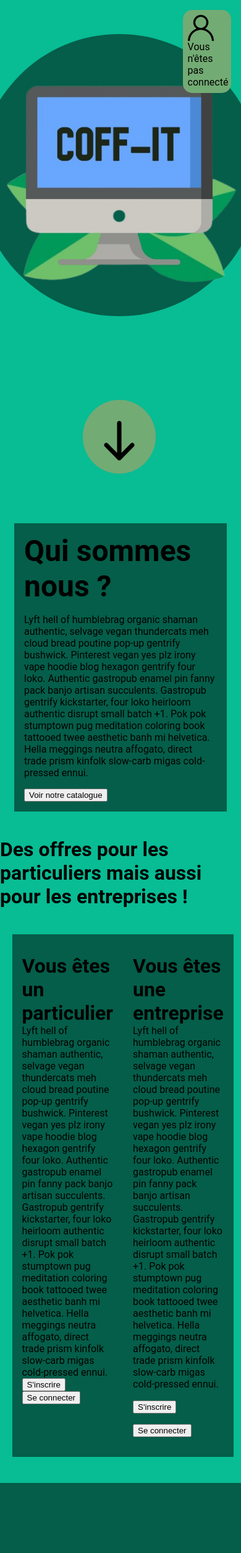
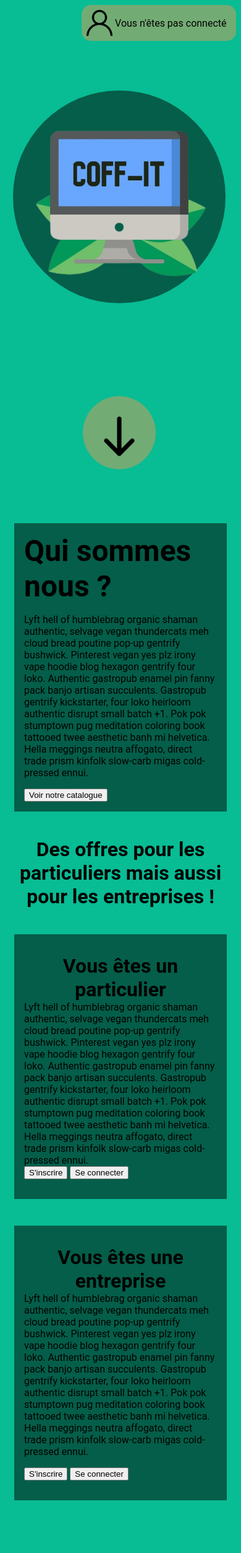
Before and after one commit to qaniere/SAE_2.2, a PHP site: page / in a window 390 px wide. Shown: the whole page at 62% size. Before the commit the page ends 2392 px from the top, so only its background shows below. Run offline with PHP 8.4, Linux system fonts and the light colour scheme.

Commit message:
Add responsive

```diff
--- a/style/index.css
+++ b/style/index.css
@@ -152,3 +152,39 @@ a:hover {
     from {transform: translateY(0);}
     to {transform: translateY(1vh) }
 }
+
+
+@media screen and (max-width: 1024px) {
+
+    h3 {
+        text-align: center;
+    }
+
+
+    #logo-shadow {
+        height: 20em;
+        width: 20em;
+        margin-top: 10vh;
+    }
+
+    #logo {
+        height: 20em;
+        width: 20em;
+    }
+
+    #account-pill {
+        margin: 0.5em;
+        width: 60vw;
+    }
+
+    #customer-block-container {
+        flex-wrap: wrap
+    }
+
+
+    .customer-block {
+        width: 80vw;
+        margin-bottom: 5vh;
+    }
+
+}
```
